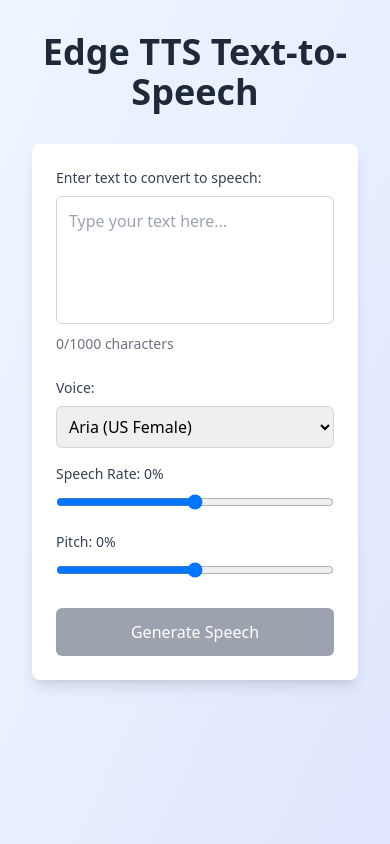
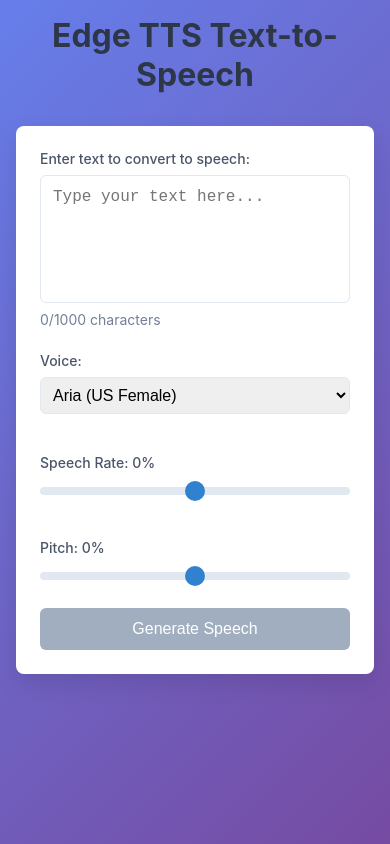
Before and after one commit to LaganYT/ImpactTTS, a Next.js app: page / in a window 390 px wide. Built offline with nearby package versions, Linux system fonts and the light colour scheme.

Commit message:
Remove PostCSS and Tailwind configuration files; refactor global styles and page layout to enhance design and responsiveness. Implement new CSS classes for form elements and buttons, improving UI consistency.

```diff
--- a/app/globals.css
+++ b/app/globals.css
@@ -1,33 +1,250 @@
-@tailwind base;
-@tailwind components;
-@tailwind utilities;
-
-:root {
-  --foreground-rgb: 0, 0, 0;
-  --background-start-rgb: 214, 219, 220;
-  --background-end-rgb: 255, 255, 255;
-}
-
-@media (prefers-color-scheme: dark) {
-  :root {
-    --foreground-rgb: 255, 255, 255;
-    --background-start-rgb: 0, 0, 0;
-    --background-end-rgb: 0, 0, 0;
-  }
+/* Reset and base styles */
+* {
+  margin: 0;
+  padding: 0;
+  box-sizing: border-box;
 }
 
 body {
-  color: rgb(var(--foreground-rgb));
-  background: linear-gradient(
-      to bottom,
-      transparent,
-      rgb(var(--background-end-rgb))
-    )
-    rgb(var(--background-start-rgb));
+  font-family: -apple-system, BlinkMacSystemFont, 'Segoe UI', 'Roboto', 'Oxygen',
+    'Ubuntu', 'Cantarell', 'Fira Sans', 'Droid Sans', 'Helvetica Neue',
+    sans-serif;
+  -webkit-font-smoothing: antialiased;
+  -moz-osx-font-smoothing: grayscale;
+  background: linear-gradient(135deg, #667eea 0%, #764ba2 100%);
+  min-height: 100vh;
+  color: #333;
 }
 
-@layer utilities {
-  .text-balance {
-    text-wrap: balance;
+/* Container styles */
+.container {
+  max-width: 1200px;
+  margin: 0 auto;
+  padding: 2rem;
+}
+
+/* Header styles */
+.header {
+  text-align: center;
+  margin-bottom: 2rem;
+}
+
+.title {
+  font-size: 2.5rem;
+  font-weight: bold;
+  color: #2d3748;
+  margin-bottom: 0.5rem;
+}
+
+/* Card styles */
+.card {
+  background: white;
+  border-radius: 0.5rem;
+  box-shadow: 0 10px 25px rgba(0, 0, 0, 0.1);
+  padding: 1.5rem;
+  margin-bottom: 1.5rem;
+}
+
+/* Form styles */
+.form-group {
+  margin-bottom: 1.5rem;
+}
+
+.label {
+  display: block;
+  font-size: 0.875rem;
+  font-weight: 500;
+  color: #4a5568;
+  margin-bottom: 0.5rem;
+}
+
+.textarea {
+  width: 100%;
+  height: 8rem;
+  padding: 0.75rem;
+  border: 1px solid #e2e8f0;
+  border-radius: 0.375rem;
+  font-size: 1rem;
+  resize: none;
+  transition: border-color 0.2s, box-shadow 0.2s;
+}
+
+.textarea:focus {
+  outline: none;
+  border-color: #3182ce;
+  box-shadow: 0 0 0 3px rgba(49, 130, 206, 0.1);
+}
+
+.char-count {
+  font-size: 0.875rem;
+  color: #718096;
+  margin-top: 0.25rem;
+}
+
+/* Grid layout */
+.grid {
+  display: grid;
+  gap: 1rem;
+}
+
+.grid-cols-1 {
+  grid-template-columns: 1fr;
+}
+
+.grid-cols-3 {
+  grid-template-columns: repeat(3, 1fr);
+}
+
+/* Select and input styles */
+.select,
+.input {
+  width: 100%;
+  padding: 0.5rem;
+  border: 1px solid #e2e8f0;
+  border-radius: 0.375rem;
+  font-size: 1rem;
+  transition: border-color 0.2s, box-shadow 0.2s;
+}
+
+.select:focus,
+.input:focus {
+  outline: none;
+  border-color: #3182ce;
+  box-shadow: 0 0 0 3px rgba(49, 130, 206, 0.1);
+}
+
+/* Range input styles */
+.range {
+  width: 100%;
+  height: 0.5rem;
+  border-radius: 0.25rem;
+  background: #e2e8f0;
+  outline: none;
+  -webkit-appearance: none;
+}
+
+.range::-webkit-slider-thumb {
+  -webkit-appearance: none;
+  appearance: none;
+  width: 1.25rem;
+  height: 1.25rem;
+  border-radius: 50%;
+  background: #3182ce;
+  cursor: pointer;
+}
+
+.range::-moz-range-thumb {
+  width: 1.25rem;
+  height: 1.25rem;
+  border-radius: 50%;
+  background: #3182ce;
+  cursor: pointer;
+  border: none;
+}
+
+/* Button styles */
+.btn {
+  display: inline-block;
+  padding: 0.75rem 1.5rem;
+  border: none;
+  border-radius: 0.375rem;
+  font-size: 1rem;
+  font-weight: 500;
+  text-align: center;
+  text-decoration: none;
+  cursor: pointer;
+  transition: all 0.2s;
+}
+
+.btn-primary {
+  background-color: #3182ce;
+  color: white;
+  width: 100%;
+  padding: 0.75rem 1.5rem;
+}
+
+.btn-primary:hover:not(:disabled) {
+  background-color: #2c5aa0;
+}
+
+.btn-primary:disabled {
+  background-color: #a0aec0;
+  cursor: not-allowed;
+}
+
+.btn-success {
+  background-color: #38a169;
+  color: white;
+}
+
+.btn-success:hover {
+  background-color: #2f855a;
+}
+
+.btn-warning {
+  background-color: #d69e2e;
+  color: white;
+}
+
+.btn-warning:hover {
+  background-color: #b7791f;
+}
+
+.btn-purple {
+  background-color: #805ad5;
+  color: white;
+}
+
+.btn-purple:hover {
+  background-color: #6b46c1;
+}
+
+/* Button group */
+.btn-group {
+  display: flex;
+  gap: 1rem;
+  flex-wrap: wrap;
+}
+
+/* Audio section */
+.audio-section {
+  background: white;
+  border-radius: 0.5rem;
+  box-shadow: 0 10px 25px rgba(0, 0, 0, 0.1);
+  padding: 1.5rem;
+}
+
+.audio-title {
+  font-size: 1.25rem;
+  font-weight: 600;
+  color: #2d3748;
+  margin-bottom: 1rem;
+}
+
+.audio-player {
+  width: 100%;
+  margin-bottom: 1rem;
+}
+
+/* Responsive design */
+@media (max-width: 768px) {
+  .container {
+    padding: 1rem;
+  }
+
+  .title {
+    font-size: 2rem;
+  }
+
+  .grid-cols-3 {
+    grid-template-columns: 1fr;
+  }
+
+  .btn-group {
+    flex-direction: column;
+  }
+
+  .btn-group .btn {
+    width: 100%;
   }
 }
--- a/app/page.tsx
+++ b/app/page.tsx
@@ -98,15 +98,16 @@
   };
 
   return (
-    <div className="min-h-screen bg-gradient-to-br from-blue-50 to-indigo-100 p-8">
-      <div className="max-w-4xl mx-auto">
-        <h1 className="text-4xl font-bold text-center text-gray-800 mb-8">
+    <div className="container">
+      <div className="header">
+        <h1 className="title">
           Edge TTS Text-to-Speech
         </h1>
+      </div>
 
-        <div className="bg-white rounded-lg shadow-lg p-6 mb-6">
-          <div className="mb-6">
-            <label htmlFor="text" className="block text-sm font-medium text-gray-700 mb-2">
+      <div className="card">
+        <div className="form-group">
+          <label htmlFor="text" className="label">
             Enter text to convert to speech:
           </label>
           <textarea
@@ -114,24 +115,24 @@
             value={text}
             onChange={(e) => setText(e.target.value)}
             placeholder="Type your text here..."
-              className="w-full h-32 p-3 border border-gray-300 rounded-md focus:ring-2 focus:ring-blue-500 focus:border-transparent resize-none"
+            className="textarea"
             maxLength={1000}
           />
-            <div className="text-sm text-gray-500 mt-1">
+          <div className="char-count">
             {text.length}/1000 characters
           </div>
         </div>
 
-          <div className="grid grid-cols-1 md:grid-cols-3 gap-4 mb-6">
-            <div>
-              <label htmlFor="voice" className="block text-sm font-medium text-gray-700 mb-2">
+        <div className="grid grid-cols-1 grid-cols-3">
+          <div className="form-group">
+            <label htmlFor="voice" className="label">
               Voice:
             </label>
             <select
               id="voice"
               value={selectedVoice}
               onChange={(e) => setSelectedVoice(e.target.value)}
-                className="w-full p-2 border border-gray-300 rounded-md focus:ring-2 focus:ring-blue-500 focus:border-transparent"
+              className="select"
               onFocus={loadVoices}
             >
               <option value="en-US-AriaNeural">Aria (US Female)</option>
@@ -148,8 +149,8 @@
             </select>
           </div>
 
-            <div>
-              <label htmlFor="rate" className="block text-sm font-medium text-gray-700 mb-2">
+          <div className="form-group">
+            <label htmlFor="rate" className="label">
               Speech Rate: {rate}
             </label>
             <input
@@ -160,12 +161,12 @@
               step="10%"
               value={rate}
               onChange={(e) => setRate(e.target.value)}
-                className="w-full"
+              className="range"
             />
           </div>
 
-            <div>
-              <label htmlFor="pitch" className="block text-sm font-medium text-gray-700 mb-2">
+          <div className="form-group">
+            <label htmlFor="pitch" className="label">
               Pitch: {pitch}
             </label>
             <input
@@ -176,7 +177,7 @@
               step="10%"
               value={pitch}
               onChange={(e) => setPitch(e.target.value)}
-                className="w-full"
+              className="range"
             />
           </div>
         </div>
@@ -184,39 +185,39 @@
         <button
           onClick={generateSpeech}
           disabled={isLoading || !text.trim()}
-            className="w-full bg-blue-600 text-white py-3 px-6 rounded-md hover:bg-blue-700 disabled:bg-gray-400 disabled:cursor-not-allowed transition-colors"
+          className="btn btn-primary"
         >
           {isLoading ? 'Generating Speech...' : 'Generate Speech'}
         </button>
       </div>
 
       {audioUrl && (
-          <div className="bg-white rounded-lg shadow-lg p-6">
-            <h2 className="text-xl font-semibold text-gray-800 mb-4">Generated Audio</h2>
+        <div className="audio-section">
+          <h2 className="audio-title">Generated Audio</h2>
 
           <audio
             ref={audioRef}
             src={audioUrl}
             controls
-              className="w-full mb-4"
+            className="audio-player"
           />
 
-            <div className="flex gap-4">
+          <div className="btn-group">
             <button
               onClick={playAudio}
-                className="bg-green-600 text-white py-2 px-4 rounded-md hover:bg-green-700 transition-colors"
+              className="btn btn-success"
             >
               Play
             </button>
             <button
               onClick={pauseAudio}
-                className="bg-yellow-600 text-white py-2 px-4 rounded-md hover:bg-yellow-700 transition-colors"
+              className="btn btn-warning"
             >
               Pause
             </button>
             <button
               onClick={downloadAudio}
-                className="bg-purple-600 text-white py-2 px-4 rounded-md hover:bg-purple-700 transition-colors"
+              className="btn btn-purple"
             >
               Download Audio
             </button>
@@ -224,6 +225,5 @@
         </div>
       )}
     </div>
-    </div>
   );
 }
--- a/postcss.config.js
+++ /dev/null
@@ -1,6 +0,0 @@
-module.exports = {
-  plugins: {
-    tailwindcss: {},
-    autoprefixer: {},
-  },
-}
--- a/tailwind.config.js
+++ /dev/null
@@ -1,18 +0,0 @@
-/** @type {import('tailwindcss').Config} */
-module.exports = {
-  content: [
-    './pages/**/*.{js,ts,jsx,tsx,mdx}',
-    './components/**/*.{js,ts,jsx,tsx,mdx}',
-    './app/**/*.{js,ts,jsx,tsx,mdx}',
-  ],
-  theme: {
-    extend: {
-      backgroundImage: {
-        'gradient-radial': 'radial-gradient(var(--tw-gradient-stops))',
-        'gradient-conic':
-          'conic-gradient(from 180deg at 50% 50%, var(--tw-gradient-stops))',
-      },
-    },
-  },
-  plugins: [],
-}
```
Lines whose indentation alone changed are shown as unchanged.
